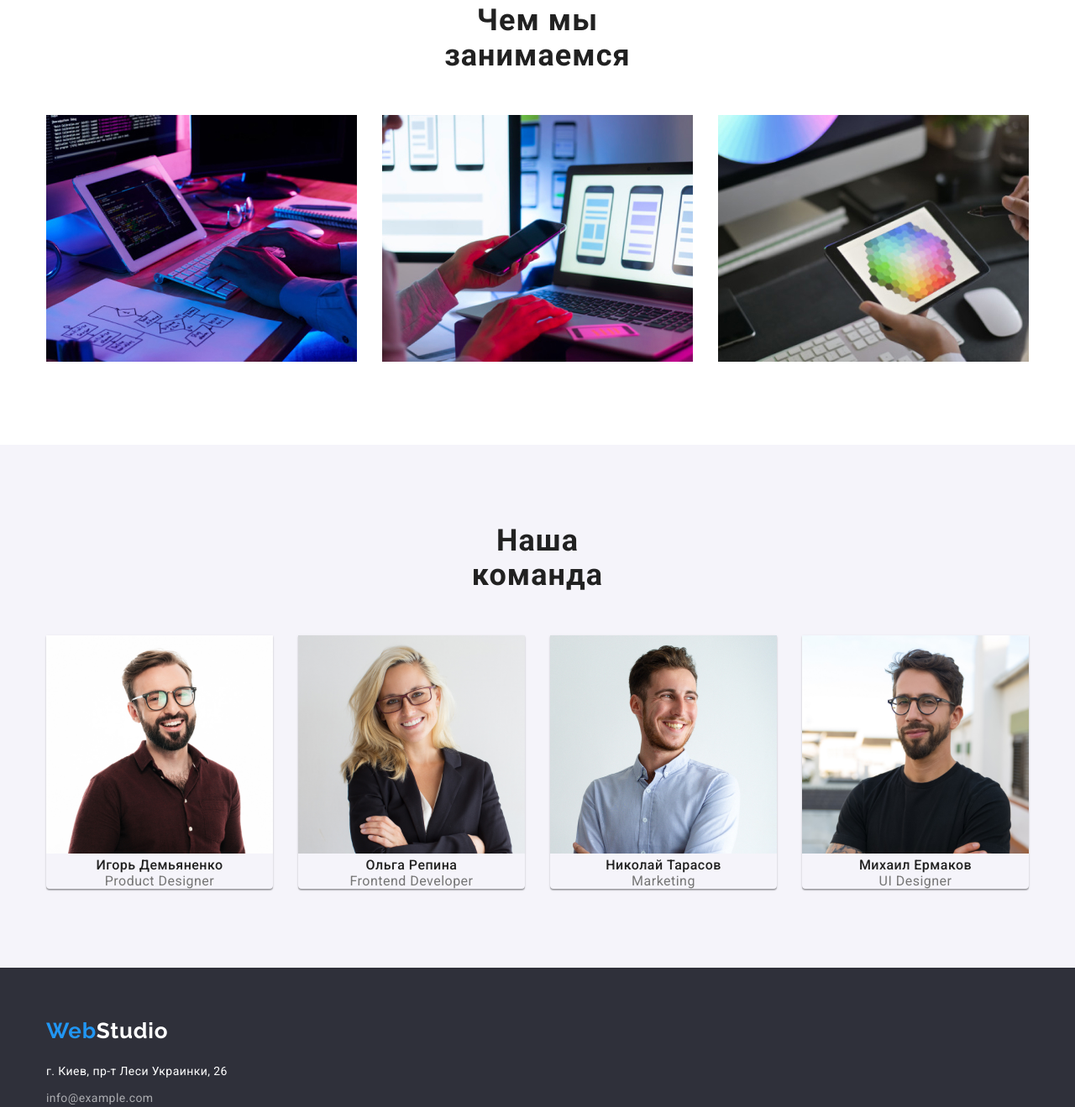
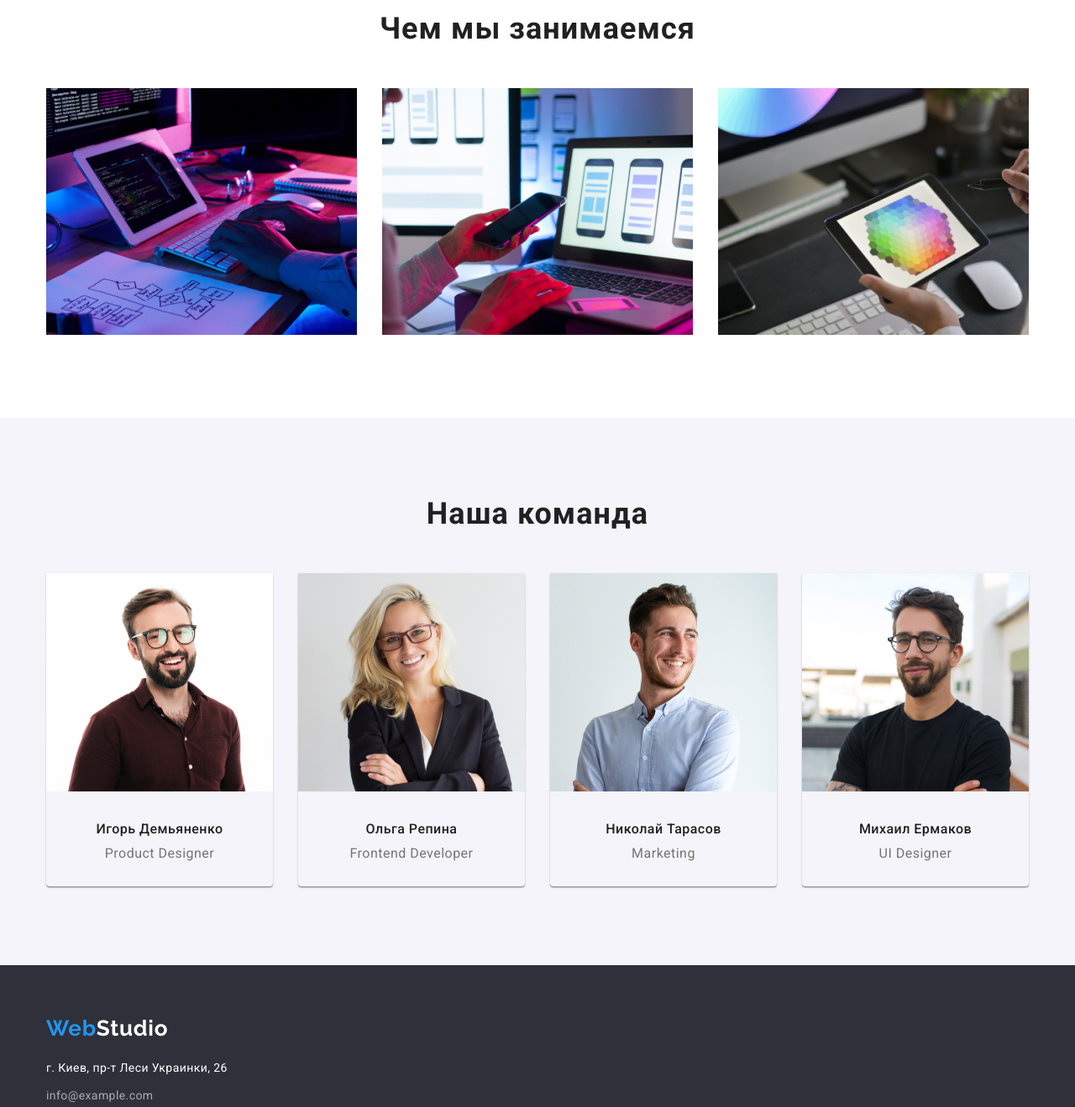
Before and after one commit to Aleksandr117Vorsakov/goit-markup-hw-03, a plain HTML site: page index.html in a window 1280 px wide. Shown: the part 952-2271 px from the top of the page at 84% size. Drawn offline with nearby package versions, Linux system fonts and the light colour scheme.

Commit message:
доработка
исправил секции мейна
поправил футер

```diff
--- a/css/styles.css
+++ b/css/styles.css
@@ -77,7 +77,6 @@ p:last-child{
     line-height:1.2;
     letter-spacing: 0.03em;
     align-items: center;
-    margin-top: 60px;
     margin-bottom: 20px;
 
     }
@@ -197,6 +196,7 @@ margin-left: auto;
     line-height: 1.15;
     letter-spacing: 0.03em;
     text-transform: uppercase;
+    margin-bottom: 10px;
 
 }
 .details-text{
@@ -211,6 +211,7 @@ margin-left: auto;
 }
 .skills-item{
     margin-right: 30px;
+    width: 270px;
 }
 .skills-item:last-child{
     margin: 0;
@@ -222,6 +223,7 @@ margin-left: auto;
     line-height: 1.15;
     letter-spacing: 0.03em;
     text-transform: uppercase;
+    margin-bottom: 10px;
 
 }
 .punctuality-text{
@@ -237,6 +239,7 @@ margin-left: auto;
     line-height: 1.15;
     letter-spacing: 0.03em;
     text-transform: uppercase;
+    margin-bottom: 10px;
 
 }
 .planning-text{
@@ -252,6 +255,7 @@ margin-left: auto;
     line-height: 1.15;
     letter-spacing: 0.03em;
     text-transform: uppercase;
+    margin-bottom: 10px;
 
 }
 .technologies-text{
@@ -267,13 +271,14 @@ margin-left: auto;
     line-height: 42px;
     text-align: center;
     letter-spacing: 0.03em;
-    margin-left: 400px;
-    margin-right: 400px;
-    margin-top: -94px;
-    margin-bottom: 50px;
+    margin: 0 auto;
+}
+.section.example{
+    padding-top: 0;
 }
 .picture{
     display: flex;
+    margin-top: 50px;
 }
 .picture-item{
     margin-right: 30px;
@@ -291,9 +296,7 @@ margin-left: auto;
     line-height: 1.15;
     text-align: center;
     letter-spacing: 0.03em;
-    margin-left: 460px;
-    margin-right: 460px;
-    margin-bottom: 50px;
+    margin: 0 auto;
 }
 .team-demyanenko{
     color:var(--heading-main-color);
@@ -302,6 +305,7 @@ margin-left: auto;
     line-height: 1.2;
     text-align: center;
     letter-spacing: 0.03em;
+    margin-bottom: 10px;
 }
 .team-demyanenko-position{
     color:var(--primary-text-color);
@@ -317,6 +321,7 @@ margin-left: auto;
     line-height: 1.2;
     text-align: center;
     letter-spacing: 0.03em;
+    margin-bottom: 10px;
 }
 .team-repin-position{
     color:var(--primary-text-color);
@@ -332,6 +337,7 @@ margin-left: auto;
     line-height: 1.2;
     text-align: center;
     letter-spacing: 0.03em;
+    margin-bottom: 10px;
 }
 .team-tarasov-position{
     color:var(--primary-text-color);
@@ -347,6 +353,7 @@ margin-left: auto;
     line-height: 1.2;
     text-align: center;
     letter-spacing: 0.03em;
+    margin-bottom: 10px;
 }
 .team-ermakov-position{
     color:var(--primary-text-color);
@@ -357,6 +364,7 @@ margin-left: auto;
 }
 .staff{
     display: flex;
+    margin-top: 50px;
 }
 .staff-item{
     margin-right: 30px;
@@ -366,9 +374,16 @@ margin-left: auto;
 .staff-item:last-child{
     margin-right: 0;
 }
+.team-work{
+    padding-top: 30px;
+    padding-bottom: 30px;
+
+}
 /* footer */
 .footer{
     background:var(--header-footer-background-color);
+    padding-top: 60px;
+    padding-bottom: 60px;
 }
 .footer-box{
     display: flex;
@@ -398,7 +413,6 @@ margin-left: auto;
 }
 .footer-contact-item:last-child{
     margin:0;
-    margin-bottom: 60px;
 }
 /* portfolio */
 .portfolio{
--- a/index.html
+++ b/index.html
@@ -65,7 +65,7 @@
             </div>
         </section>
         <!-- Чем мы занимаемся -->
-        <section class="section">
+        <section class="section example">
             <div class="container">
             <h2 class="services-title">Чем мы занимаемся</h2>
             <ul class="list picture">
@@ -96,29 +96,37 @@
                     <img src="./images/img.jpg"
                     alt="парень в красной рубашке"
                     width="270">
+                    <div class="team-work">
                     <h3 class="team-demyanenko">Игорь Демьяненко</h3>
                     <P class="team-demyanenko-position">Product Designer</P>
+                    </div>
                 </li>
                 <li class="staff-item">
                     <img src="./images/img (1).jpg"
                     alt="портрет девушки"
                     width="270">
+                    <div class="team-work">
                     <h3 class="team-repin">Ольга Репина</h3>
                     <p class="team-repin-position">Frontend Developer</p>
+                    </div>
                 </li>
                 <li class="staff-item">
                     <img src="./images/img (2).jpg"
                     alt="парень в белой рубашке"
                     width="270">
+                    <div class="team-work">
                     <h3 class="team-tarasov">Николай Тарасов</h3>
                     <p class="team-tarasov-position">Marketing</p>
+                    </div>
                 </li>
                 <li class="staff-item">
                     <img src="./images/img (3).jpg"
                     alt="парень в черной футболке"
                     width="270">
+                    <div class="team-work">
                     <h3 class="team-ermakov">Михаил Ермаков</h3>
                     <p class="team-ermakov-position">UI Designer</p>
+                    </div>
                 </li>
             </ul>
             </div>
```
